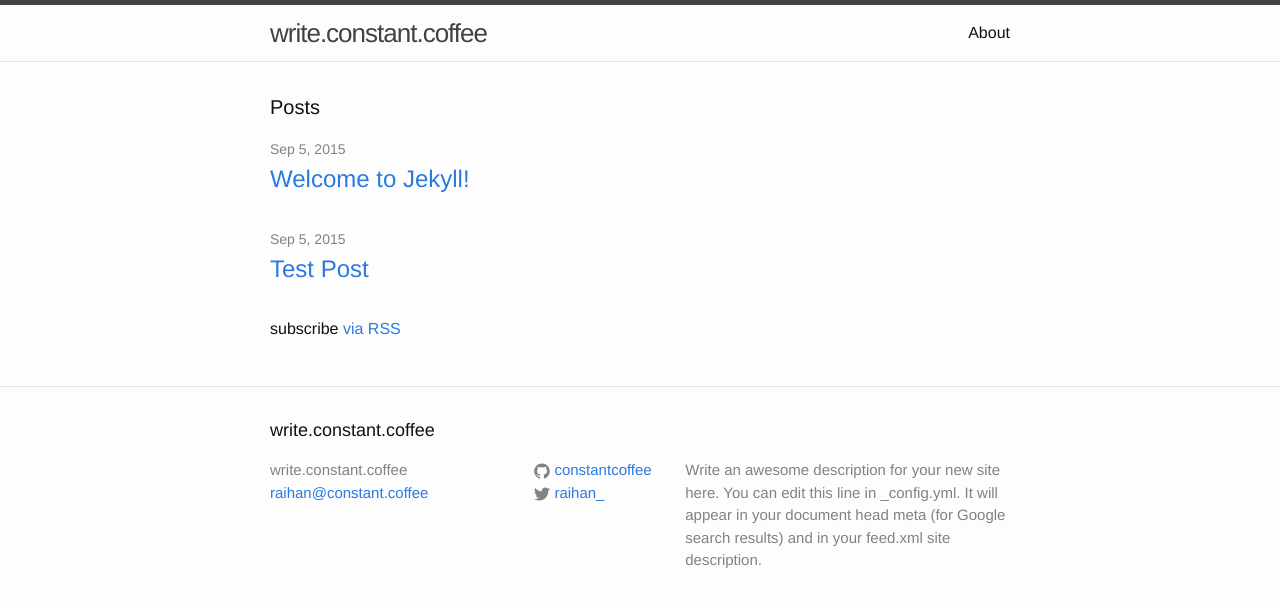
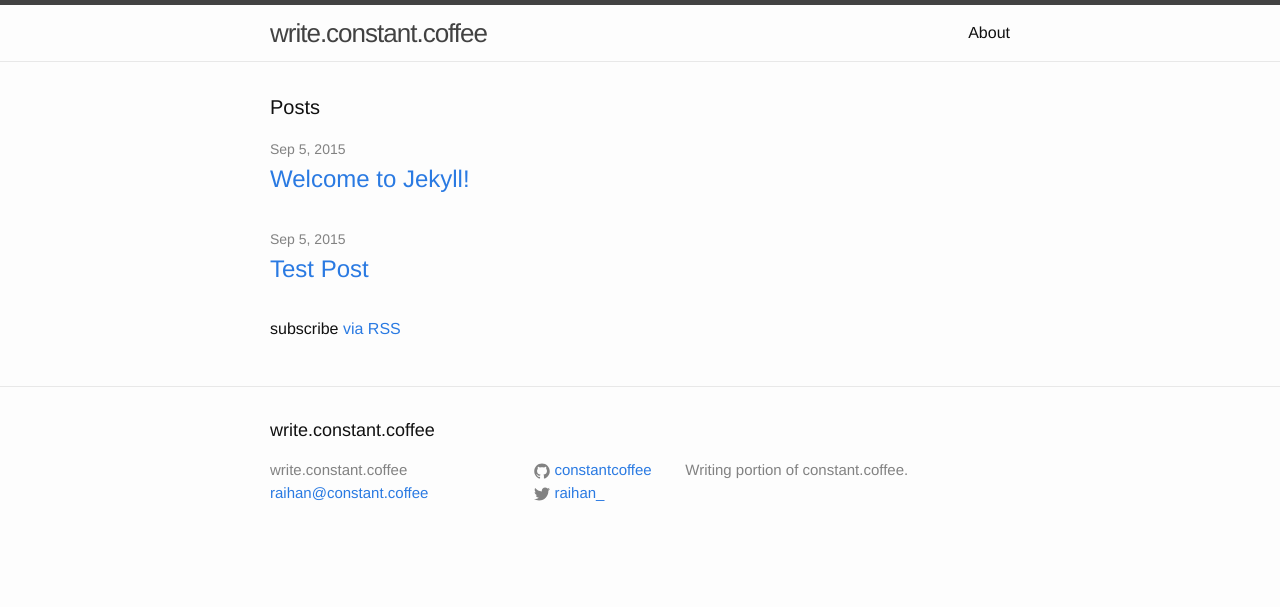
Before and after one commit to constantcoffee/constantcoffee.github.io, a Jekyll site: the page built from write/index.html, in a window 1280 px wide. Shown: the top 607 px of the page. Built offline with Jekyll 4.4.1, drawn with Linux system fonts in a browser that asks for light colours.

Commit message:
lolstillupdatingcfg

```diff
--- a/write/_config.yml
+++ b/write/_config.yml
@@ -1,10 +1,7 @@
 # Site settings
 title: write.constant.coffee
 email: raihan@constant.coffee
-description: > # this means to ignore newlines until "baseurl:"
-  Write an awesome description for your new site here. You can edit this
-  line in _config.yml. It will appear in your document head meta (for
-  Google search results) and in your feed.xml site description.
+description: Writing portion of constant.coffee.
 baseurl: "/write" # the subpath of your site, e.g. /blog/
 url: "http://constantcoffee.github.io" # the base hostname & protocol for your site
 twitter_username: raihan_
```
